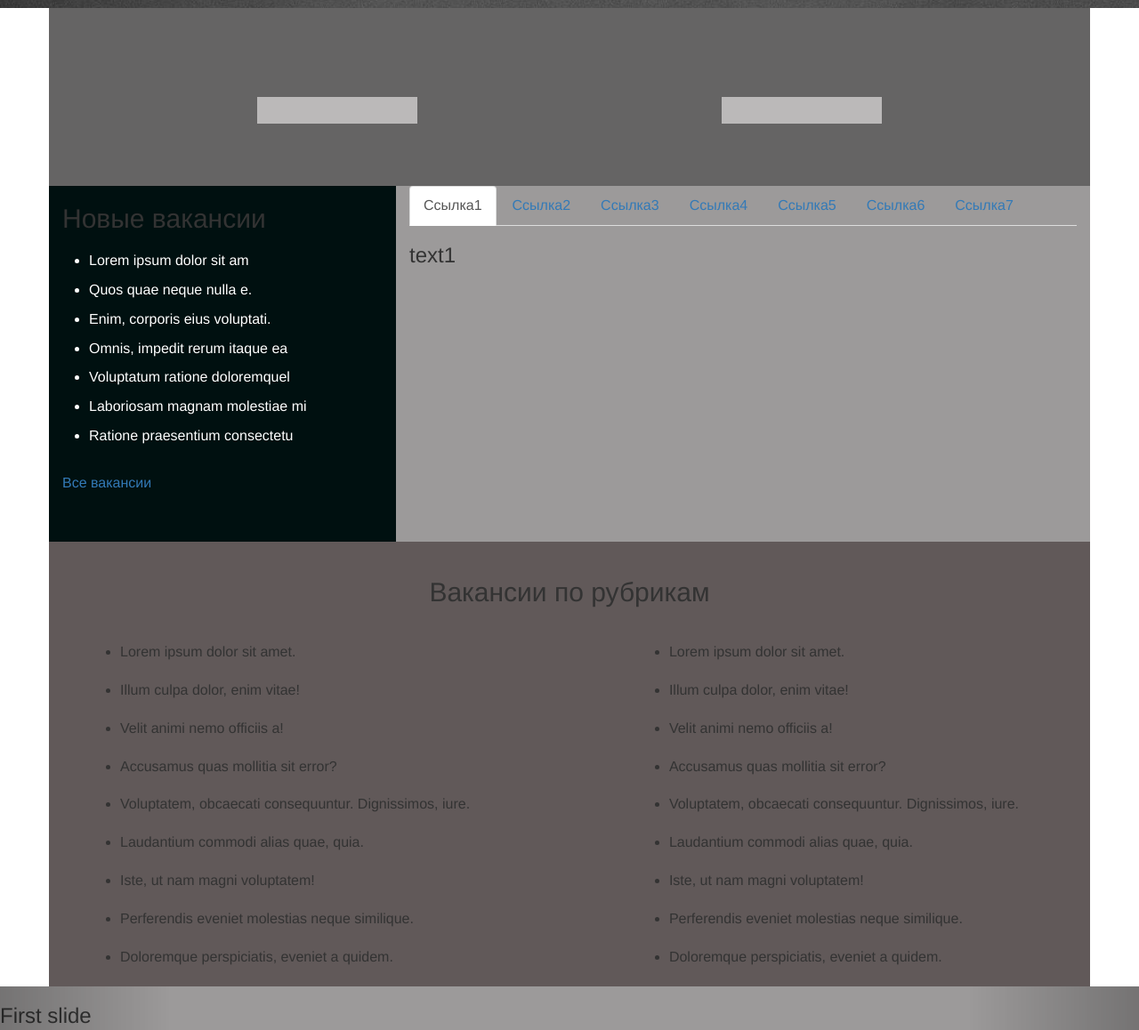
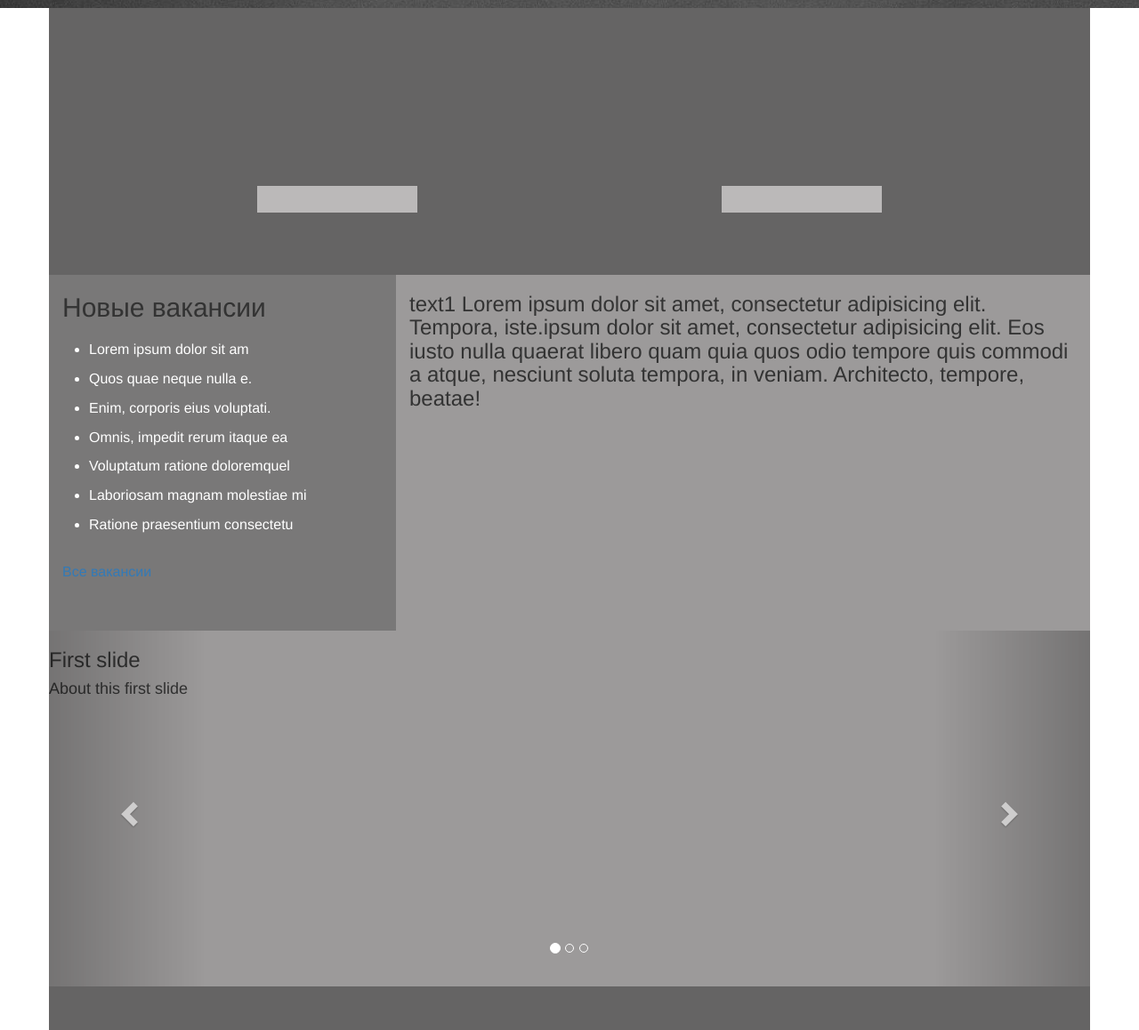
Before and after one commit to ann2302/stydpoint, a plain HTML site: page index.html in a window 1280 px wide. Shown: the part 641-1799 px from the top of the page at 89% size. Drawn offline with Linux system fonts and the light colour scheme.

Commit message:
Nine commit

```diff
--- a/index.html
+++ b/index.html
@@ -77,7 +77,7 @@
 					<div class="col-lg-4 col-md-4 col-sm-4 col-xs-4 vakancia-list">
 						<h2>Новые вакансии</h2>
 						<ul>
-							<li><a href="#tabs-1" data-toggle="tab">Lorem ipsum dolor sit am</a></li>
+							<li><a href="#tabs-1" data-toggle="tab" class="active">Lorem ipsum dolor sit am</a></li>
 							<li><a href="#tabs-2" data-toggle="tab">Quos quae neque nulla e.</a></li>
 							<li><a href="#tabs-3" data-toggle="tab">Enim, corporis eius voluptati.</a></li>
 							<li><a href="#tabs-4" data-toggle="tab">Omnis, impedit rerum itaque ea</a></li>
@@ -89,85 +89,60 @@
 					</div>
 					<div class="col-lg-8 col-md-8 col-sm-8 col-xs-8 vakancia-carousel">
 						<div class="tabs">
-							<ul class="nav nav-tabs">
-								<li class="active"><a href="#tabs-1" data-toggle="tab">Ссылка1</a></li>
-								<li><a href="#tabs-2" data-toggle="tab">Ссылка2</a></li>
-								<li><a href="#tabs-3" data-toggle="tab">Ссылка3</a></li>
-								<li><a href="#tabs-4" data-toggle="tab">Ссылка4</a></li>
-								<li><a href="#tabs-5" data-toggle="tab">Ссылка5</a></li>
-								<li><a href="#tabs-6" data-toggle="tab">Ссылка6</a></li>
-								<li><a href="#tabs-7" data-toggle="tab">Ссылка7</a></li>
-							</ul>
+
 							<div class="tab-content">
 								<div class="tab-pane  fade in active" id="tabs-1">
-									<h3>text1</h3>
+									<h3>text1
+										Lorem ipsum dolor sit amet, consectetur adipisicing elit. Tempora, iste.ipsum dolor sit amet, consectetur adipisicing elit. Eos iusto nulla quaerat libero quam quia quos odio tempore quis commodi a atque, nesciunt soluta tempora, in veniam. Architecto, tempore, beatae!
+									</h3>
 								</div>
 								<div class="tab-pane fade" id="tabs-2">
-									<h3>text2</h3>
+									<h3>text2
+										Lorem ipsum dolor sit amet, consectetur adipisicing elit. Iure at omnis quos molestiae esse natus, eveniet, sit quisquam provident facere eum quo velit? Laborum, eius porro! Commodi beatae, est tenetur.
+									</h3>
 								</div>
 								<div class="tab-pane fade" id="tabs-3">
-									<h3>text3</h3>
+									<h3>text3
+										Lorem ipsum dolor sit amet, consectetur adipisicing elit. Eos numquam quia eius, neque sed qui!
+									</h3>
 								</div>
 								<div class="tab-pane fade" id="tabs-4">
-									<h3>text4</h3>
+									<h3>text4
+										Lorem ipsum dolor sit amet, consectetur adipisicing elit. Distinctio doloremque similique, cumque iste porro facere sunt ipsa quia hic architecto.
+									</h3>
 								</div>
 								<div class="tab-pane fade" id="tabs-5">
-									<h3>text5</h3>
+									<h3>text5
+										Lorem ipsum dolor sit amet, consectetur adipisicing elit. Tempora, iste.ipsum dolor sit amet, consectetur adipisicing elit. Eos iusto nulla quaerat libero quam quia quos odio tempore quis commodi a atque, nesciunt soluta tempora, in veniam. Architecto, tempore, beatae!
+									</h3>
 								</div>
 								<div class="tab-pane fade" id="tabs-6">
-									<h3>text6</h3>
+									<h3>text6
+										Lorem ipsum dolor sit amet, consectetur adipisicing elit. Ratione, veritatis suscipit, tenetur repellat vitae exercitationem ducimus provident molestiae totam possimus vero porro repellendus, temporibus sunt voluptatum non. Ipsam earum necessitatibus, explicabo vitae assumenda rem nemo, nostrum ad soluta tempora delectus!
+									</h3>
 								</div>
 								<div class="tab-pane fade" id="tabs-7">
-									<h3>text7</h3>
+									<h3>text7
+										Lorem ipsum dolor sit amet.
+
+									</h3>
 								</div>
 							</div>
 						</div>
 					</div>
 				</div>
 			</div>
-			<div class="container vakancia">
+			<div class="container lenta_news">
 				<div class="row">
-					<h2 class="name_vakancia">Вакансии по рубрикам</h2>
-					<div  class="one_list">
-						<ul>
-							<li>Lorem ipsum dolor sit amet.</li>
-							<li>Illum culpa dolor, enim vitae!</li>
-							<li>Velit animi nemo officiis a!</li>
-							<li>Accusamus quas mollitia sit error?</li>
-							<li>Voluptatem, obcaecati consequuntur. Dignissimos, iure.</li>
-							<li>Laudantium commodi alias quae, quia.</li>
-							<li>Iste, ut nam magni voluptatem!</li>
-							<li>Perferendis eveniet molestias neque similique.</li>
-							<li>Doloremque perspiciatis, eveniet a quidem.</li>
-							<li>Minima aliquid, pariatur odio enim.</li>
-						</ul>
-					</div>
-					<div class="two_list">
-						<ul>
-							<li>Lorem ipsum dolor sit amet.</li>
-							<li>Illum culpa dolor, enim vitae!</li>
-							<li>Velit animi nemo officiis a!</li>
-							<li>Accusamus quas mollitia sit error?</li>
-							<li>Voluptatem, obcaecati consequuntur. Dignissimos, iure.</li>
-							<li>Laudantium commodi alias quae, quia.</li>
-							<li>Iste, ut nam magni voluptatem!</li>
-							<li>Perferendis eveniet molestias neque similique.</li>
-							<li>Doloremque perspiciatis, eveniet a quidem.</li>
-							<li>Minima aliquid, pariatur odio enim.</li>
-						</ul>
-					</div>
-				</div>
-			</div>
-			<div class="lenta_news">
-				<div id="carousel1" class="carousel slide news_carousel">
+					<div id="carousel" class="carousel slide news_carousel">
 						<!--\\\\\\______________CarouselIndicators_________________//////-->
 						<ol class="carousel-indicators">
-						<li class="active" data-targed="#carousel1" data-slide-to="0"></li>
-						<li data-targed="#carousel1" data-slide-to="1"></li>
-						<li data-targed="#carousel1" data-slide-to="2"></li>
+							<li class="active" data-targed="#carousel" data-slide-to="0"></li>
+							<li data-targed="#carousel" data-slide-to="1"></li>
+							<li data-targed="#carousel" data-slide-to="2"></li>
 						</ol>
 						<!--\\\\\\______________CarouselInner_________________//////-->
-					<div class="carousel-inner" data-targed="#carousel1" >
+						<div class="carousel-inner">
 							<div class="item active">
 								<h3>First slide</h3>
 								<h4>About this first slide</h4>
@@ -182,14 +157,17 @@
 							</div>
 						</div>
 						<!--\\\\\\______________Glyphicon_________________//////-->
-					<a href="#carousel1" class="left carousel-control"  data-slide="prev">
+						<a href="#carousel" class="left carousel-control"  data-slide="prev">
 							<span class="glyphicon glyphicon-chevron-left"></span>
 						</a>
-					<a href="#carousel1" class="right carousel-control"  data-slide="next">
+						<a href="#carousel" class="right carousel-control"  data-slide="next">
 							<span class="glyphicon glyphicon-chevron-right"></span>
 						</a>
 					</div>
 				</div>
+
+			</div>
+
 			<div class="container articles">
 				<div class="row">
 					<div class="col-lg-4 col-md-4 col-sm-4 col-xs-4 ">
--- a/styles/style.css
+++ b/styles/style.css
@@ -70,7 +70,6 @@ html,body{
 	-webkit-background-size:#ffffff url(../images/tecstyra1.jpg) no-repeat;
 	-o-background-size:#ffffff url(../images/tecstyra1.jpg) no-repeat;
 	position: relative;
-
 }
 .imag_search{
 	position: relative;
@@ -80,23 +79,22 @@ html,body{
 	width: 100%;
 	bottom: 150px;
 }
-
 .input-group{
 	width: 900px;
 	right: 150px;
 }
 .regustr{
-	height: 200px;
+	height: 300px;
 	position: relative;
 	background: #656464;
 }
 .botton_regustr1{
-	top: 100px;
+	top: 200px;
 	position: absolute;
 	left: 20%;
 }
 .botton_regustr2{
-	top: 100px;
+	top: 200px;
 	position: absolute;
 	right: 20%;
 }
@@ -109,7 +107,7 @@ html,body{
 	position: relative;
 }
 .vakancia-list{
-	background: #001010;
+	background: #797878;
 	height: 400px;
 	position: absolute;
 	left: 0;
@@ -178,9 +176,7 @@ html,body{
 #carousel{
 position: static;
 }
-#carousel1{
-position: static;
-}
+
 
 /*Заголовок*/
 p{
```
Lines whose indentation alone changed are shown as unchanged.
